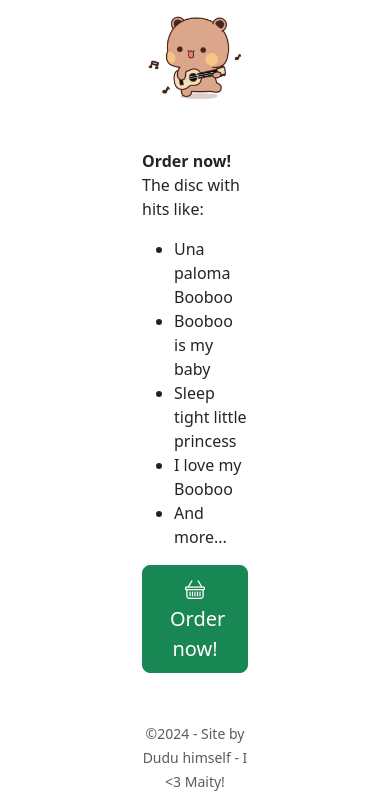
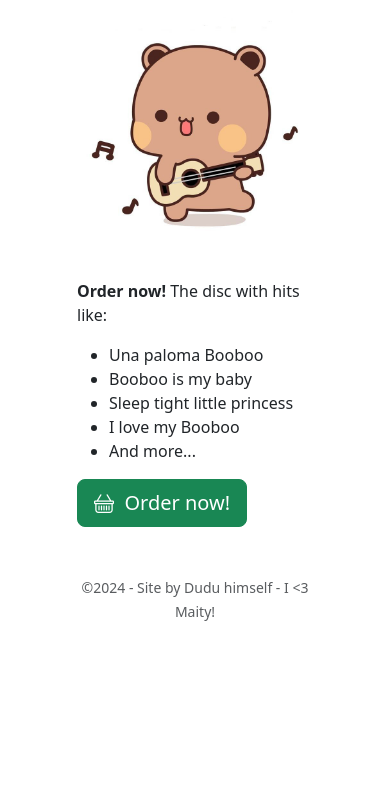
Before and after one commit to kozie/dudulovesbooboo, a plain HTML site: page index.html in a window 390 px wide. Shown: the part 109-918 px from the top of the page. After the commit the page ends 844 px from the top, so only its background shows below. Drawn offline with nearby package versions, Linux system fonts and the light colour scheme.

Commit message:
mobile fixes

```diff
--- a/index.html
+++ b/index.html
@@ -21,13 +21,13 @@
             </div>
 
             <div class="row text-center justify-content-center">
-                <div class="col-4">
+                <div class="col-md-4 col-8">
                     <img src="/img/dudu_guitar.jpg" alt="Dudu guitar" class="w-100" />
                 </div>
             </div>
 
             <div class="row justify-content-center">
-                <div class="col-4">
+                <div class="col-md-4 col-8">
                     <p class="mt-5">
                         <strong>Order now!</strong> The disc with hits like:
                     </p>
@@ -43,7 +43,7 @@
             </div>
 
             <div class="row text-center justify-content-center">
-                <div class="col-4">
+                <div class="col-md-4 col-8">
                     <p class="mt-5 text-muted"><small>&copy;2024 - Site by Dudu himself - I <3 Maity!</small></p>
                 </div>
             </div>
```
